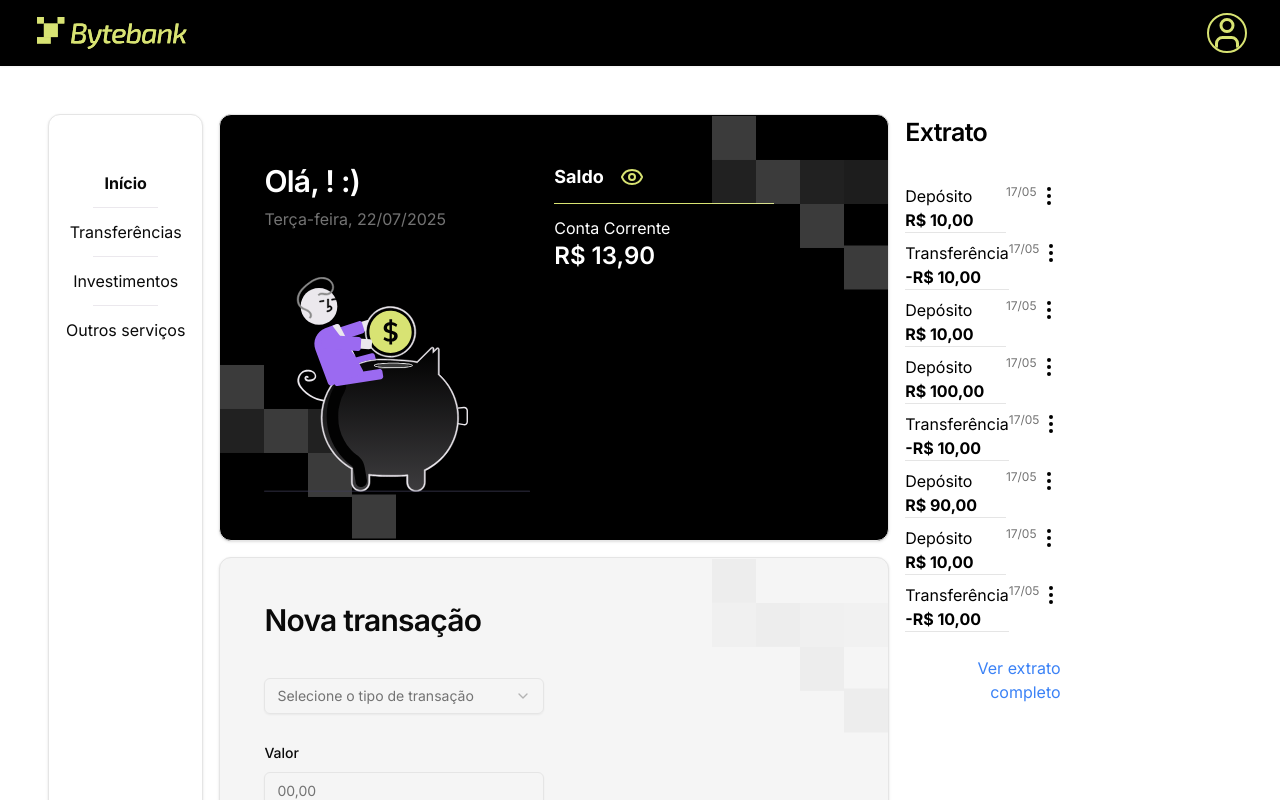
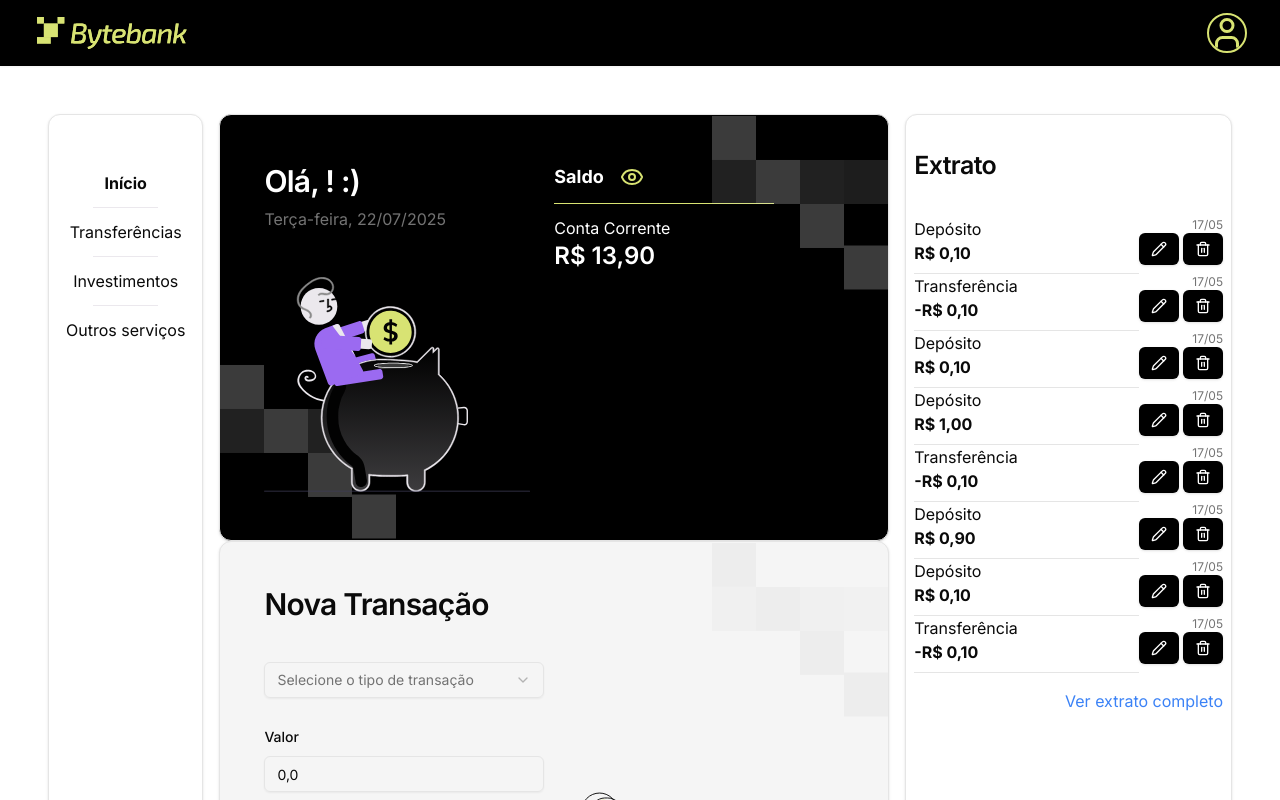
Before and after one commit to ViniBLK24/tech-challenge, a Next.js app: page /dashboard in a window 1280 px wide. Shown: the top 800 px of the page. Built offline with nearby package versions, Linux system fonts and the light colour scheme.

Commit message:
feat(edit) edit and delete transaction

```diff
--- a/src/app/api/transactions/route.ts
+++ b/src/app/api/transactions/route.ts
@@ -74,6 +74,7 @@ export async function POST(req: NextRequest) {
   await fileSystem.writeFile(FILE_PATH, JSON.stringify(updatedTransactions));
   return NextResponse.json(updatedTransactions, { status: 200 });
 }
+
 export async function PUT(req: NextRequest) {
   const result = await getDbFile();
   const updatedTransaction = await req.json();
@@ -160,7 +161,7 @@ export async function PUT(req: NextRequest) {
   return NextResponse.json(
     {
       message: "Transação atualizada com sucesso",
-      transaction: result.transactions[transactionIndex],
+      transactions: (result.transactions = result.transactions),
     },
     { status: 200 }
   );
@@ -200,10 +201,6 @@ export async function DELETE(req: NextRequest) {
       { status: 404 }
     );
   }
-
-  // Armazenar transação removida para retorno
-  const deletedTransaction = result.transactions[transactionIndex];
-
   // Remover transação do array
   result.transactions.splice(transactionIndex, 1);
 
@@ -213,8 +210,7 @@ export async function DELETE(req: NextRequest) {
   return NextResponse.json(
     {
       message: "Transação removida com sucesso",
-      transaction: deletedTransaction,
-      remainingTransactions: result.transactions.length,
+      transactions: result.transactions,
     },
     { status: 200 }
   );
--- a/src/app/dashboard/page.tsx
+++ b/src/app/dashboard/page.tsx
@@ -9,14 +9,18 @@ import { useEffect, useState } from "react";
 import { getTransactions } from "@/utils/api";
 import getTotalBalance from "@/utils/getTotalBalance";
 import BankStatement from "@/components/BankStatement";
+import { Transaction } from "@/types/transactions";
 
 export default function Dashboard() {
   const [totalBalance, setTotalBalance] = useState(0);
+  const [isEditing, setIsEditing] = useState(false);
+  const [transaction, setTransaction] = useState(null as Transaction | null);
+  const [transactions, setTransactions] = useState([] as Transaction[]);
 
-  // Always get the total of each type and show the sum on page refresh
   useEffect(() => {
     async function getTotalAmountOnLoad() {
       const data = await getTransactions();
+      setTransactions(data.transactions);
       setTotalBalance(getTotalBalance(data.transactions));
     }
 
@@ -24,8 +28,15 @@ export default function Dashboard() {
   }, []);
 
   // Will always update the totalBalance when a new transaction is made in <TransactionActions>
-  function handleDataFromChild(data: []) {
-    setTotalBalance(getTotalBalance(data));
+  async function handleDataFromChild() {
+    const data = await getTransactions();
+    setTotalBalance(getTotalBalance(data.transactions));
+    setTransactions(data.transactions);
+  }
+
+  function handleAction(transaction: Transaction, isEditing: boolean) {
+    setIsEditing(isEditing);
+    setTransaction(transaction);
   }
 
   return (
@@ -37,11 +48,21 @@ export default function Dashboard() {
             <TabletMenu />
             <SideMenu />
           </div>
-          <div className="flex flex-col gap-4 col-span-4">
+          <div className="flex flex-col gap- col-span-4">
             <WelcomeCard balance={totalBalance} />
-            <TransactionActions onSubmit={handleDataFromChild} />
+            <TransactionActions
+              onComplete={handleDataFromChild}
+              isEditing={isEditing}
+              transaction={transaction}
+              transactions={transactions}
+            />
           </div>
-          <BankStatement />
+          <div className="flex flex-col gap-4 col-span-2">
+            <BankStatement
+              handleAction={handleAction}
+              transactions={transactions}
+            />
+          </div>
         </div>
       </div>
     </div>
--- a/src/components/BankStatement.tsx
+++ b/src/components/BankStatement.tsx
@@ -1,19 +1,20 @@
-import { getTransactions } from "@/utils/api";
 import { Separator } from "./ui/Separator";
-import { CardTitle } from "./ui/Card";
+import { Card, CardContent, CardTitle } from "./ui/Card";
 import { useEffect, useState } from "react";
 import { Transaction, TransactionTypeEnum } from "@/types/transactions";
 import MoneyItem from "./ui/MoneyItem";
-import { EllipsisVertical } from "lucide-react";
+import ActionButton from "./ui/ActionButton";
 
-export default function BankStatement() {
-  const [transactions, setTransactions] = useState<Transaction[]>([]);
-
+export default function BankStatement(props: {
+  handleAction?: (transaction: Transaction, isEditing: boolean) => void;
+  transactions: Transaction[];
+}) {
+  const [transactionsData, setTransactions] = useState<Transaction[]>([]);
   useEffect(() => {
-    getTransactions().then((res) => {
-      setTransactions(res.transactions.slice(0, 8));
-    });
-  }, []);
+    if (props.transactions) {
+      setTransactions(props.transactions.slice(0, 8));
+    }
+  }, [props.transactions]);
 
   const formatDate = (date: string) => {
     const options: Intl.DateTimeFormatOptions = {
@@ -25,13 +26,12 @@ export default function BankStatement() {
   };
 
   return (
-    <div>
-      <CardTitle className="text-2xl text-[25px] mb-8">Extrato</CardTitle>
-
-      {transactions.map((transaction) => (
-        <>
-          <div className="flex row justify-between ">
-            <div key={transaction.id} className="flex flex-col flex-1">
+    <Card className="hidden lg:block h-[100%]">
+      <CardContent className="p-2 py-8 flex flex-col">
+        <CardTitle className="text-2xl text-[25px] mb-8">Extrato</CardTitle>
+        {transactionsData?.map((transaction) => (
+          <div className="flex row justify-between " key={transaction.id}>
+            <div className="flex flex-col flex-1">
               <div className="pb-2">
                 <p className="text-md">
                   {transaction.type === TransactionTypeEnum.TRANSFER
@@ -39,24 +39,32 @@ export default function BankStatement() {
                     : "Depósito"}
                 </p>
 
-                <MoneyItem value={transaction.amount} type={transaction.type} />
-                <Separator orientation="horizontal" />
+                <MoneyItem
+                  value={transaction.amount.toString()}
+                  type={transaction.type}
+                />
               </div>
+              <Separator orientation="horizontal" />
             </div>
-            <div className="flex column flex-none">
+            <div className="flex flex-col items-end">
               <p className="text-muted-foreground text-xs">
                 {formatDate(transaction.createdAt)}
               </p>
-            </div>
-            <div className="flex flex-col flex-none align-left">
-              <EllipsisVertical />
+              <div className="flex column ">
+                <ActionButton
+                  onEdit={() => props.handleAction?.(transaction, true)}
+                  onDelete={() => props.handleAction?.(transaction, false)}
+                />
+              </div>
             </div>
           </div>
-        </>
-      ))}
-      <div className="mt-4 text-right">
-        <a href="/transactions" className="text-blue-500 hover:underline">Ver extrato completo</a>
-      </div>
-    </div>
+        ))}
+        <div className="mt-4 text-right">
+          <a href="/transactions" className="text-blue-500 hover:underline">
+            Ver extrato completo
+          </a>
+        </div>
+      </CardContent>
+    </Card>
   );
 }
--- a/src/components/TransactionAction.tsx
+++ b/src/components/TransactionAction.tsx
@@ -15,64 +15,80 @@ import { cn } from "@/lib/utils";
 import Image from "next/image";
 import BackgroundShapes from "./ui/BackgroundShapes";
 import { TransactionTypeEnum, Transaction } from "@/types/transactions";
-import { useState } from "react";
-import { createTransaction } from "@/utils/api";
+import { useEffect, useState } from "react";
+import {
+  createTransaction,
+  deleteTransaction,
+  editTransaction,
+} from "@/utils/api";
 import { Toaster } from "./ui/toaster";
 import { useToast } from "@/hooks/use-toast";
-import { currencyFormatter } from "@/utils/currencyFormatter";
+// import { currencyFormatter } from "@/utils/currencyFormatter";
 import { ErrorCodeEnum } from "@/types/apiErrors";
 import { ERROR_CODES } from "@/constants/errors";
+import { currencyFormatter } from "@/utils/currencyFormatter";
 
 type Props = {
-  onSubmit: (data: []) => void;
+  transaction?: Transaction | null;
+  isEditing?: boolean;
+  onComplete: (isEditing: boolean) => void;
+  transactions?: Transaction[];
 };
 
-export default function TransactionActions({ onSubmit }: Props) {
-  const [type, setType] = useState<TransactionTypeEnum | "">("");
-  const [amount, setAmount] = useState("");
-
+export default function TransactionActions({
+  transaction = null,
+  isEditing = false,
+  onComplete,
+}: Props) {
   const { toast } = useToast();
 
-  /**
-   * Handles change from the amount input.
-   */
-  function handleChange(value: string): void {
-    const amount = currencyFormatter(value);
-    setAmount(amount);
+  const [formData, setFormData] = useState<{
+    id?: number;
+    type: string;
+    amount: string;
+  }>({
+    id: undefined,
+    type: "",
+    amount: "",
+  });
+
+  const [isEditingState, setIsEditingState] = useState(isEditing);
+
+  useEffect(() => {
+    if (transaction && isEditing) {
+      setFormData({
+        id: transaction.id ?? 0,
+        type: transaction.type || "",
+        amount: transaction.amount ? String(transaction.amount) : "",
+      });
+      setIsEditingState(true);
+    } else if (transaction && !isEditing) {
+      handleDeleteTransaction(transaction);
+    }
+  }, [transaction]);
+
+  function handleChange(field: string, value: string): void {
+    if (field === "amount") {
+      const amount = currencyFormatter(value + "");
+      value = amount;
+    }
+    setFormData((prev) => ({
+      ...prev,
+      [field]: value,
+    }));
   }
 
-  const handleSubmit = async (e: React.FormEvent) => {
-    e.preventDefault();
-
-    const removedSpecialCharacters = amount.replace(/\D/g, "");
-
-    if (!type || !removedSpecialCharacters) {
-      console.log({ type, removedSpecialCharacters });
-      toast({
-        title: "Campos obrigatórios!",
-        description: "Preencha todos os campos.",
-        variant: "warning",
-        duration: 4000,
-      });
-      return;
-    }
-
-    const createdAt = new Date().toISOString();
-
-    const transaction: Transaction = {
-      type,
-      amount: parseInt(removedSpecialCharacters),
-      createdAt,
-    };
-
+  async function handleDeleteTransaction(transaction: Transaction) {
     try {
-      const response = await createTransaction(transaction);
-      console.log(response);
+      const response = await deleteTransaction(transaction);
 
       if (response.transactions) {
-        setAmount("");
-        setType("");
-        onSubmit(response.transactions);
+        setFormData({
+          type: "",
+          amount: "",
+        });
+        setIsEditingState(false);
+        onComplete(isEditingState);
         toast({
           title: "Sucesso!",
           description: "Transação concluída.",
@@ -97,8 +113,116 @@ export default function TransactionActions({ onSubmit }: Props) {
         duration: 4000,
       });
     }
+  }
+  const handleSubmit = async (e: React.FormEvent) => {
+    e.preventDefault();
+
+    const removedSpecialCharacters = formData.amount.replace(/\D/g, "");
+
+    if (!formData.type || !removedSpecialCharacters) {
+      toast({
+        title: "Campos obrigatórios!",
+        description: "Preencha todos os campos.",
+        variant: "warning",
+        duration: 4000,
+      });
+      return;
+    }
+
+    const createdAt =
+      isEditingState && transaction
+        ? transaction.createdAt
+        : new Date().toISOString();
+
+    const transactionData: Transaction = {
+      type: formData.type as TransactionTypeEnum,
+      amount: parseInt(removedSpecialCharacters),
+      createdAt,
+      id: formData.id,
+    };
+
+    if (!isEditingState) {
+      handleCreateTransaction(transactionData);
+    } else {
+      handleEditTransaction(transactionData);
+    }
+
+    async function handleCreateTransaction(transactionData: Transaction) {
+      try {
+        const response = await createTransaction(transactionData);
+
+        if (response.transactions) {
+          setFormData({
+            type: "",
+            amount: "",
+          });
+          setIsEditingState(false);
+
+          onComplete(isEditingState);
+          toast({
+            title: "Sucesso!",
+            description: "Transação concluída.",
+            variant: "success",
+            duration: 4000,
+          });
+        } else {
+          const code = response.errorCode as ErrorCodeEnum;
+          toast({
+            title: ERROR_CODES[code].title,
+            description: ERROR_CODES[code].desc,
+            variant: "warning",
+            duration: 4000,
+          });
+        }
+      } catch (err) {
+        console.log(err);
+        toast({
+          title: "Algo deu errado.",
+          description: "Falha na operação.",
+          variant: "destructive",
+          duration: 4000,
+        });
+      }
+    }
+
+    async function handleEditTransaction(transactionData: Transaction) {
+      try {
+        const response = await editTransaction(transactionData);
+
+        if (response.transactions) {
+          setFormData({
+            type: "",
+            amount: "",
+          });
+
+          onComplete(false);
+          setIsEditingState(false);
+          toast({
+            title: "Sucesso!",
+            description: "Transação concluída.",
+            variant: "success",
+            duration: 4000,
+          });
+        } else {
+          const code = response.errorCode as ErrorCodeEnum;
+          toast({
+            title: ERROR_CODES[code].title,
+            description: ERROR_CODES[code].desc,
+            variant: "warning",
+            duration: 4000,
+          });
+        }
+      } catch (err) {
+        console.log(err);
+        toast({
+          title: "Algo deu errado.",
+          description: "Falha na operação.",
+          variant: "destructive",
+          duration: 4000,
+        });
+      }
+    }
   };
-
   return (
     <Card className="bg-[#F5F5F5] relative pt-5 pb-0 md:h-[490px]">
       <BackgroundShapes y="top-0" x="right-0" />
@@ -107,7 +231,10 @@ export default function TransactionActions({ onSubmit }: Props) {
 
       <div className="flex flex-col md:w-[60%] md:px-5 md:gap-4 lg:w-[55%]">
         <CardHeader className="flex flex-col items-center md:items-start">
-          <CardTitle className="text-3xl">Nova transação</CardTitle>
+          <CardTitle className="text-3xl">
+            {" "}
+            {isEditingState ? "Alterar Transação" : "Nova Transação"}
+          </CardTitle>
         </CardHeader>
 
         <CardContent>
@@ -117,11 +244,11 @@ export default function TransactionActions({ onSubmit }: Props) {
             className="flex flex-col gap-y-8 mt-3 md:mt-0"
           >
             <Select
-              value={type}
-              onValueChange={(value) => setType(value as TransactionTypeEnum)}
+              value={formData.type}
+              onValueChange={(value) => handleChange("type", value)}
             >
               <SelectTrigger
-                value={type}
+                value={formData.type}
                 className="w-[100%] z-1 cursor-pointer"
               >
                 <SelectValue placeholder="Selecione o tipo de transação" />
@@ -154,8 +281,8 @@ export default function TransactionActions({ onSubmit }: Props) {
                 type="text"
                 min="0"
                 step="0.01"
-                value={amount}
-                onChange={(e) => handleChange(e.target.value)}
+                value={currencyFormatter(formData.amount)}
+                onChange={(e) => handleChange("amount", e.target.value)}
                 className="w-[50%] md:w-[100%]"
                 placeholder="00,00"
               />
@@ -169,7 +296,7 @@ export default function TransactionActions({ onSubmit }: Props) {
                 "bg-black text-white w-[100%] cursor-pointer hover:text-white hover:bg-neutral-500 md:w-[70%] md:min-w-50"
               )}
             >
-              Concluir transação
+              {isEditingState ? "Salvar alterações" : "Concluir transação"}
             </Button>
 
             <Toaster />
--- a/src/components/ui/MoneyItem.tsx
+++ b/src/components/ui/MoneyItem.tsx
@@ -1,25 +1,22 @@
 import { TransactionTypeEnum } from "@/types/transactions";
+import { currencyFormatter } from "@/utils/currencyFormatter";
 
 export default function MoneyItem({
   value,
   type,
 }: {
-  value: number;
+  value: string;
   type: TransactionTypeEnum;
 }) {
-  const formatValue = (value: number) => {
+  const formatValue = (value: string) => {
     if (type === TransactionTypeEnum.TRANSFER) {
       return `-R$ ${convertToReal(value)}`;
     }
     return `R$ ${convertToReal(value)}`;
   };
 
-  const convertToReal = (value: number) => {
-    const realValue = Intl.NumberFormat("pt-BR", {
-      currency: "BRL",
-      minimumFractionDigits: 2,
-      maximumFractionDigits: 2,
-    }).format(value);
+  const convertToReal = (value: string) => {
+    const realValue = currencyFormatter(value);
     return realValue;
   };
   return (
--- a/src/utils/api.ts
+++ b/src/utils/api.ts
@@ -17,7 +17,7 @@ export async function getTransactions() {
 }
 
 export async function editTransaction(transaction: Transaction) {
-  const response = await fetch(API_URL + "&id=" + transaction.id, {
+  const response = await fetch(API_URL + "?id=" + transaction.id, {
     method: "PUT",
     headers: { "Content-Type": "application/json" },
     body: JSON.stringify(transaction),
@@ -26,10 +26,9 @@ export async function editTransaction(transaction: Transaction) {
 }
 
 export async function deleteTransaction(transaction: Transaction) {
-  const response = await fetch(API_URL + "&id=" + transaction.id, {
+  const response = await fetch(API_URL + "?id=" + transaction.id, {
     method: "DELETE",
     headers: { "Content-Type": "application/json" },
-    body: JSON.stringify(transaction),
   });
   return response.json();
 }
--- a/src/utils/currencyFormatter.ts
+++ b/src/utils/currencyFormatter.ts
@@ -4,16 +4,23 @@
  * // Returns "12.345,67"
  * currencyFormatter("1234567")
  */
-export function currencyFormatter(value: string, ): string {
-    const nonDigitsRegex = /\D/g;
+export function currencyFormatter(value: string): string {
+  const nonDigitsRegex = /\D/g;
 
-    const sanitizedValue = value.replace(nonDigitsRegex, "");
-    if (sanitizedValue.length <= 1){
-        return "0,0" + sanitizedValue;
-    }
-    const withDecimals = [sanitizedValue.slice(0, sanitizedValue.length-2), ".", sanitizedValue.slice(sanitizedValue.length-2)].join('')
-    return new Intl.NumberFormat("pt-br", { minimumFractionDigits: 2, maximumFractionDigits: 2 }).format(
+  const sanitizedValue = value.replace(nonDigitsRegex, "");
+  if (sanitizedValue.length <= 1) {
+    return "0,0" + sanitizedValue;
+  }
+  const withDecimals = [
+    sanitizedValue.slice(0, sanitizedValue.length - 2),
+    ".",
+    sanitizedValue.slice(sanitizedValue.length - 2),
+  ].join("");
+  return new Intl.NumberFormat("pt-br", {
+    minimumFractionDigits: 2,
+    maximumFractionDigits: 2,
+  }).format(
     // @ts-expect-error String only be numbers
-        withDecimals,
-  )
- }
+    withDecimals
+  );
+}
```
Also changed, not shown: src/app/transactions/page.tsx (+5 -5 lines), src/components/transactions/TransactionsTable.tsx (+19 -3 lines), src/utils/getTotalBalance.ts (indentation only).
